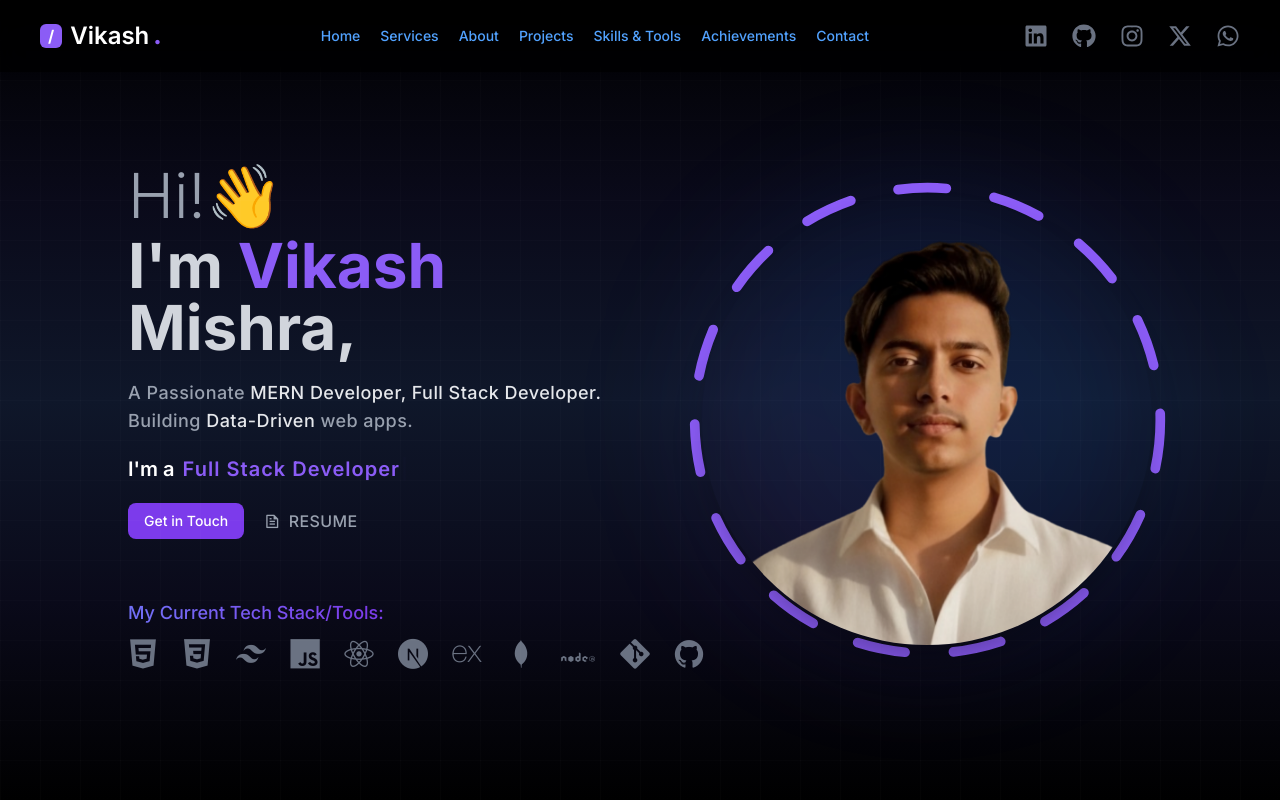
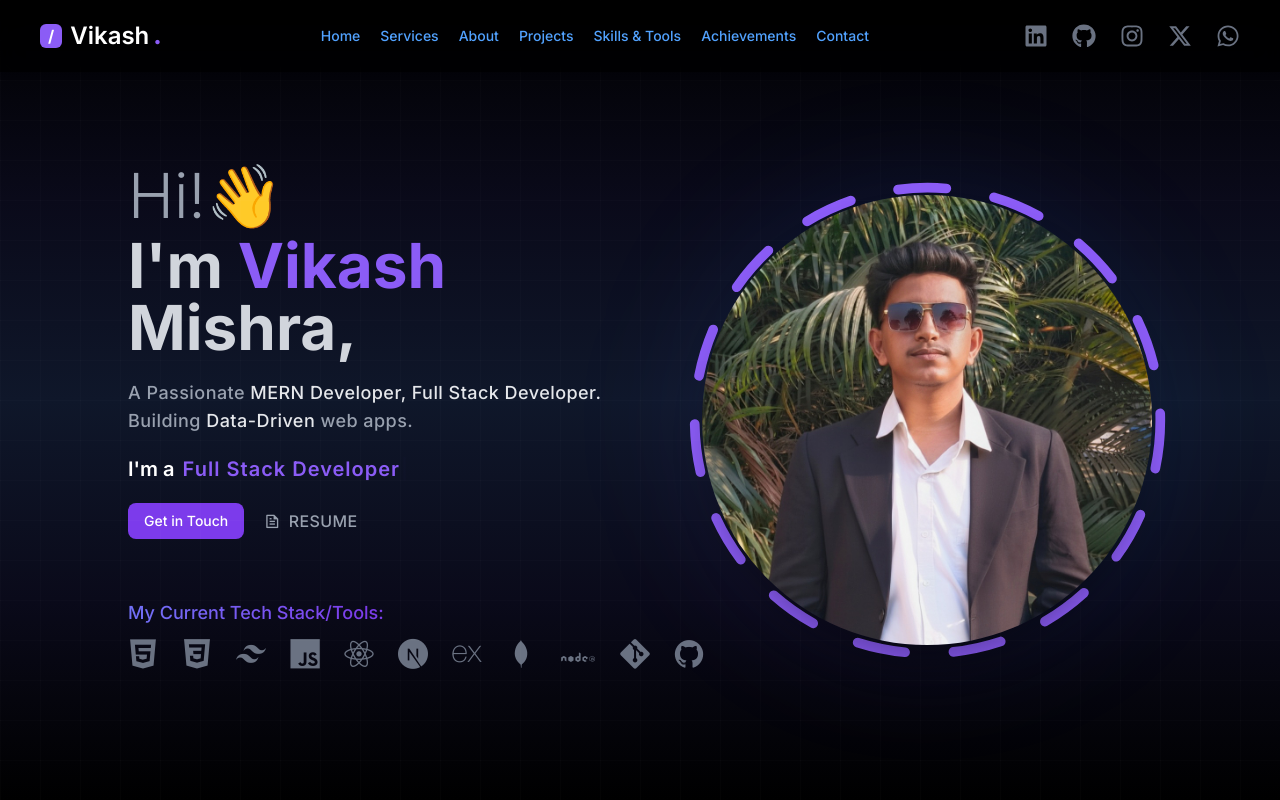
Before and after one commit to Vikash-Mishra06/portfolio-1, a Next.js app: page / in a window 1280 px wide. Shown: the top 800 px of the page. Built offline with nearby package versions, Linux system fonts and the light colour scheme.

Commit message:
61th commit

```diff
--- a/components/Home/Hero/Hero.tsx
+++ b/components/Home/Hero/Hero.tsx
@@ -160,7 +160,7 @@ const Hero = () => {
 
             <div className="relative flex items-center justify-center">
               <Image
-                src="/images/pic12.png"
+                src="/images/pic6.jpg"
                 alt="heroImage"
                 width={450}
                 height={450}
```
